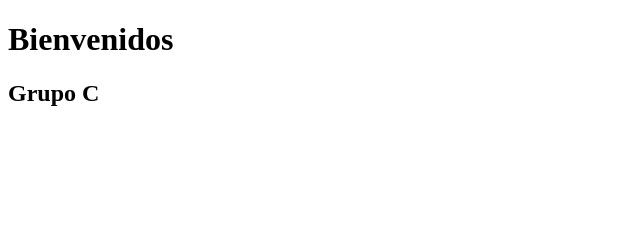
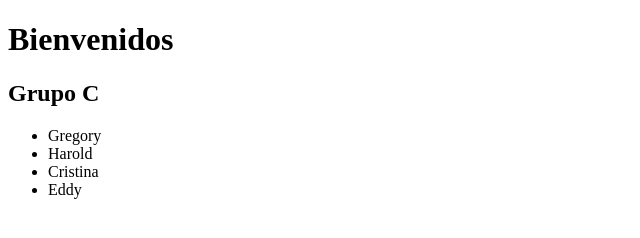
Before and after one commit to CS50GrupoC/git, a plain HTML site: page index.html in a window 1280 px wide. Shown: the whole page, without its empty margins (0-640 px from the left). Drawn offline with Linux system fonts and the light colour scheme.

Commit message:
Agregue una lista

```diff
--- a/index.html
+++ b/index.html
@@ -9,5 +9,12 @@
 <body>
     <h1>Bienvenidos</h1>
     <h2>Grupo C</h2>
+
+    <ul>
+        <li>Gregory</li>
+        <li>Harold</li>
+        <li>Cristina</li>
+        <li>Eddy</li>
+    </ul>
 </body>
 </html>
```
